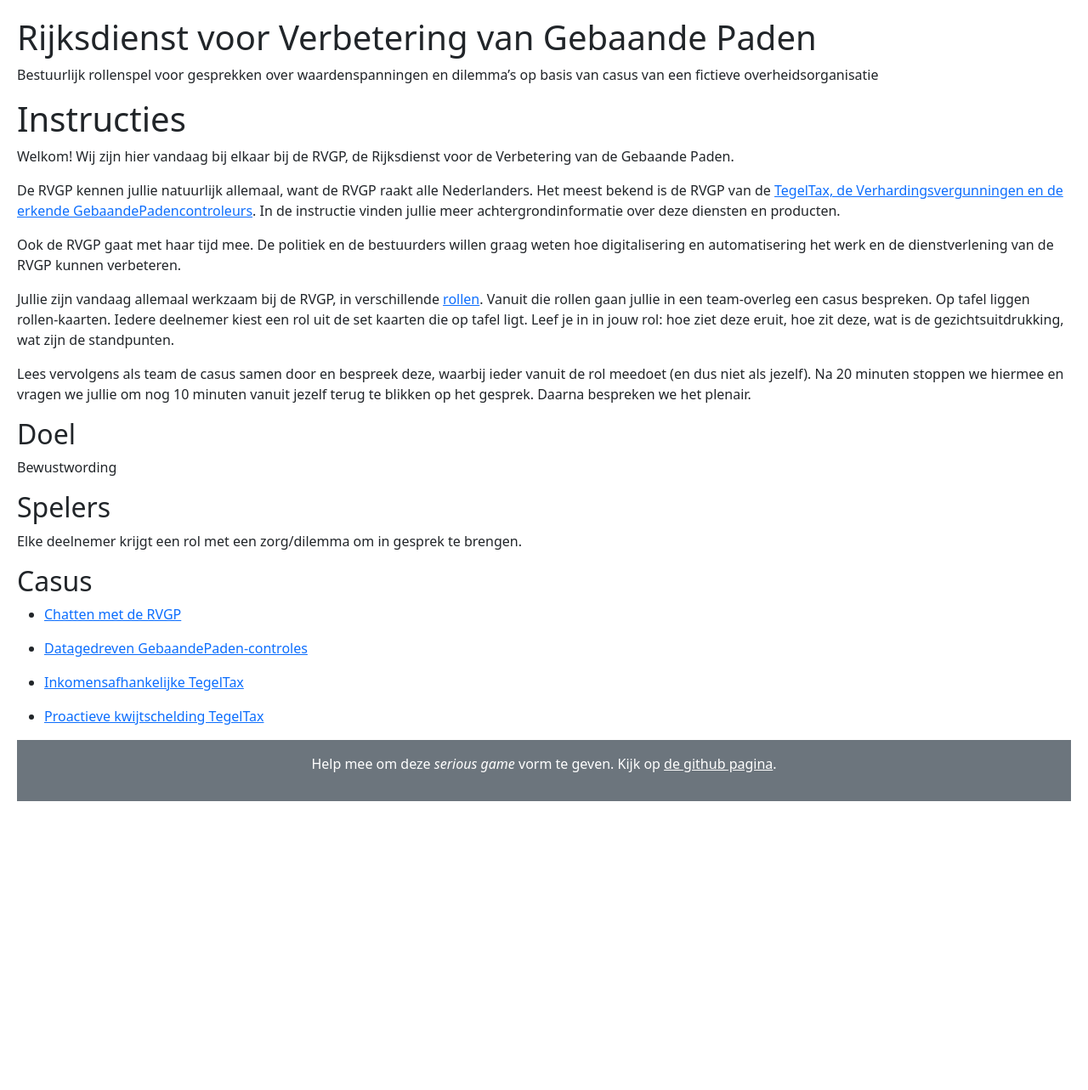
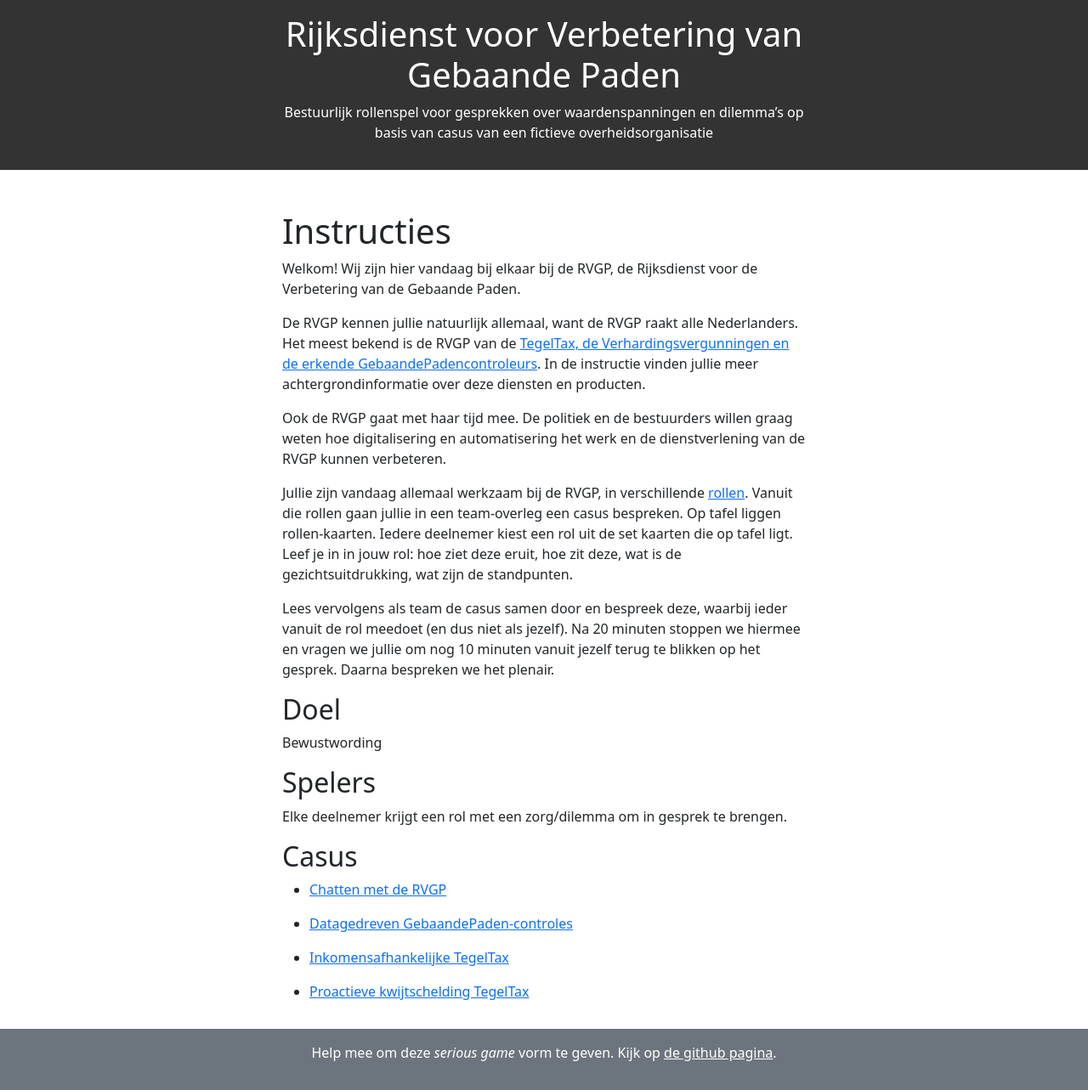
Before and after one commit to codefornl/Rijksdienst-voor-de-Verbetering-van-de-Gebaande-Paden, a Jekyll site: the page built from index.md, in a window 1280 px wide. Shown: the whole page at 85% size. Built offline with Jekyll 4.4.1, drawn with Linux system fonts in a browser that asks for light colours; before the commit the page ends 963 px from its top, so only the background shows below that.

```diff
--- a/_includes/header.html
+++ b/_includes/header.html
@@ -1,3 +1,6 @@
-{% if page.url != "/" %}
-    <a href="{{ "/" | relative_url }}">Home</a>
-{% endif %}
+<header>
+    <div class="container">
+        <h1>{{ site.title }}</h1>
+        <p>{{ site.description }}</p>
+    </div>
+</header>
--- /dev/null
+++ b/_includes/main.html
@@ -0,0 +1,6 @@
+<main>
+    <div class="container">
+        <h1>{{ page.title }}</h1>
+        {{ content }}
+    </div>
+</main>
--- /dev/null
+++ b/_includes/nav.html
@@ -0,0 +1,7 @@
+<nav>
+    <div class="container">
+        {% if page.url != "/" %}
+        <a href="{{ "/" | relative_url }}">Home</a>
+        {% endif %}
+    </div>
+</nav>
--- a/_layouts/default.html
+++ b/_layouts/default.html
@@ -1,17 +1,16 @@
 <!DOCTYPE html>
 <html>
     <head>
+        <title>{{ page.title }}</title>
+        <meta charset="utf-8">
+        <meta name="viewport" content="width=device-width, initial-scale=1">
         <link rel="stylesheet" href="https://cdn.jsdelivr.net/npm/bootstrap@5.3.3/dist/css/bootstrap.min.css">
-        <style>
-            body {
-                padding: 20px;
-            }
-        </style>
+        <link rel="stylesheet" href="{{ "/assets/style.css" | relative_url }}">
     </head>
     <body>
         {% include header.html %}
-        <h1>{{ page.title }}</h1>
-        {{ content }}
+        {% include nav.html %}
+        {% include main.html %}
         {% include footer.html %}
     </body>
 </html>
--- /dev/null
+++ b/assets/style.css
@@ -0,0 +1,3 @@
+header, nav, main, footer { padding: 1em }
+.container { max-width: 40em; }
+header { background: #333; color: white; text-align: center; }
```
Also changed, not shown: index.md (+1 -4 lines).
